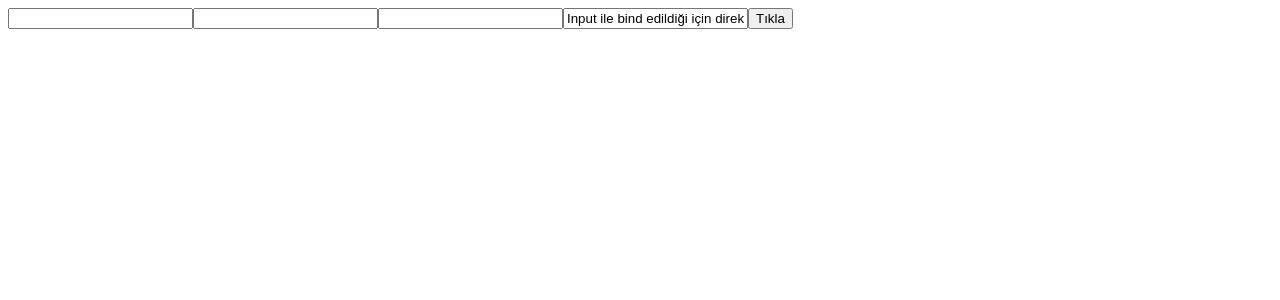
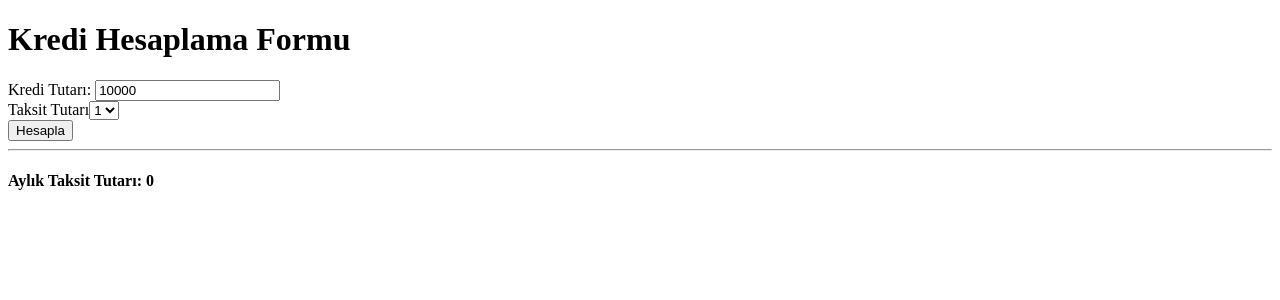
Before and after one commit to EryBkr/Angular, an Angular app: page / in a window 1280 px wide. Shown: the top 300 px of the page. Built offline with nearby package versions, Linux system fonts and the light colour scheme.

Commit message:
Example 1 was finished

```diff
--- a/src/app/app.component.html
+++ b/src/app/app.component.html
@@ -1,13 +1,22 @@
-<input id="name" (keyup)="getValue()" type="text">
-
-<!-- $event bizim elemente ait tüm özellikleri bünyesinde taşır  -->
-<input id="surname" (keyup)="getEvent($event)" type="text">
-
-<!-- #nickname ile $event'te olduğu gibi elementin tüm özelliklerini yakalayabiliyoruz  -->
-<!-- Burada ki fark parametre olarak göndermemize gerek olmaması -->
-<input id="nickname" #nickname (keyup)="getNickName()" type="text">
-
-<!-- Sadece form elementlerinde geçerlidir (içine değer alabilen) -->
-<!-- [] ile ts dosyasından veri alır, () ile de ts dosyasına veri gönderebilir -->
-<input [(ngModel)]="name" type="text">
-<button (click)="getNameNgModel()">Tıkla</button>
+<h1>Kredi Hesaplama Formu</h1>
+<div>
+  <label for="">Kredi Tutarı: </label>
+  <!-- creaditCost değişkenine bind ettik -->
+  <input type="number" [(ngModel)]="creaditCost">
+  <div>
+    <label for="">Taksit Tutarı</label>
+    <!-- installmentCost değişkenine bind ettik -->
+    <select [(ngModel)]="installmentCost">
+      <option value="1">1</option>
+      <option value="6">6</option>
+      <option value="9">9</option>
+    </select>
+  </div>
+  <div>
+    <!-- Malumunuz event binding -->
+    <button (click)="creditCalculator()">Hesapla</button>
+  </div>
+</div>
+<hr>
+<!-- ngModel ile yapılan bind işlemi sadece içerisine value alabilen elementlere uygulanabiliyordu burada {{}} kullanma nedenimiz budur -->
+<h4>Aylık Taksit Tutarı: {{installmentPerMounth}}</h4>
--- a/src/app/app.component.ts
+++ b/src/app/app.component.ts
@@ -6,27 +6,12 @@ import { Component, ElementRef, ViewChild } from '@angular/core';
   styleUrls: ['./app.component.scss'],
 })
 export class AppComponent {
-  getValue() {
-    //JS ile html elementini handle ediyorum
-    let element: any = document.getElementById('name');
-    //element içerisinde ki value değerini handle ediyorum
-    console.log(element.value);
-  }
+  //Bu iki arkadaş form elementlerine bind edildi (Two way binding)
+  creaditCost: number = 10000;
+  installmentCost: number = 1;
+  installmentPerMounth: number = 0;
 
-  //event parametresi içerisinde belirlediğimiz element'e ait tüm özellikleri aldık
-  getEvent(event: any) {
-    console.log(event.target.value);
-  }
-
-  //#nickname in ait olduğu elemente direkt bu şekilde bind işlemi kurabiliyoruz
-  @ViewChild('nickname') nickName: ElementRef<HTMLInputElement>;
-  getNickName() {
-    console.log(this.nickName.nativeElement.value);
-  }
-
-  name:string="Input ile bind edildiği için direkt içerisine yazacak";
-  getNameNgModel(){
-    //ngModel aracılığıyla değeri alabiliyoruz
-    alert(this.name);
+  creditCalculator() {
+    this.installmentPerMounth = this.creaditCost / this.installmentCost;
   }
 }
```
